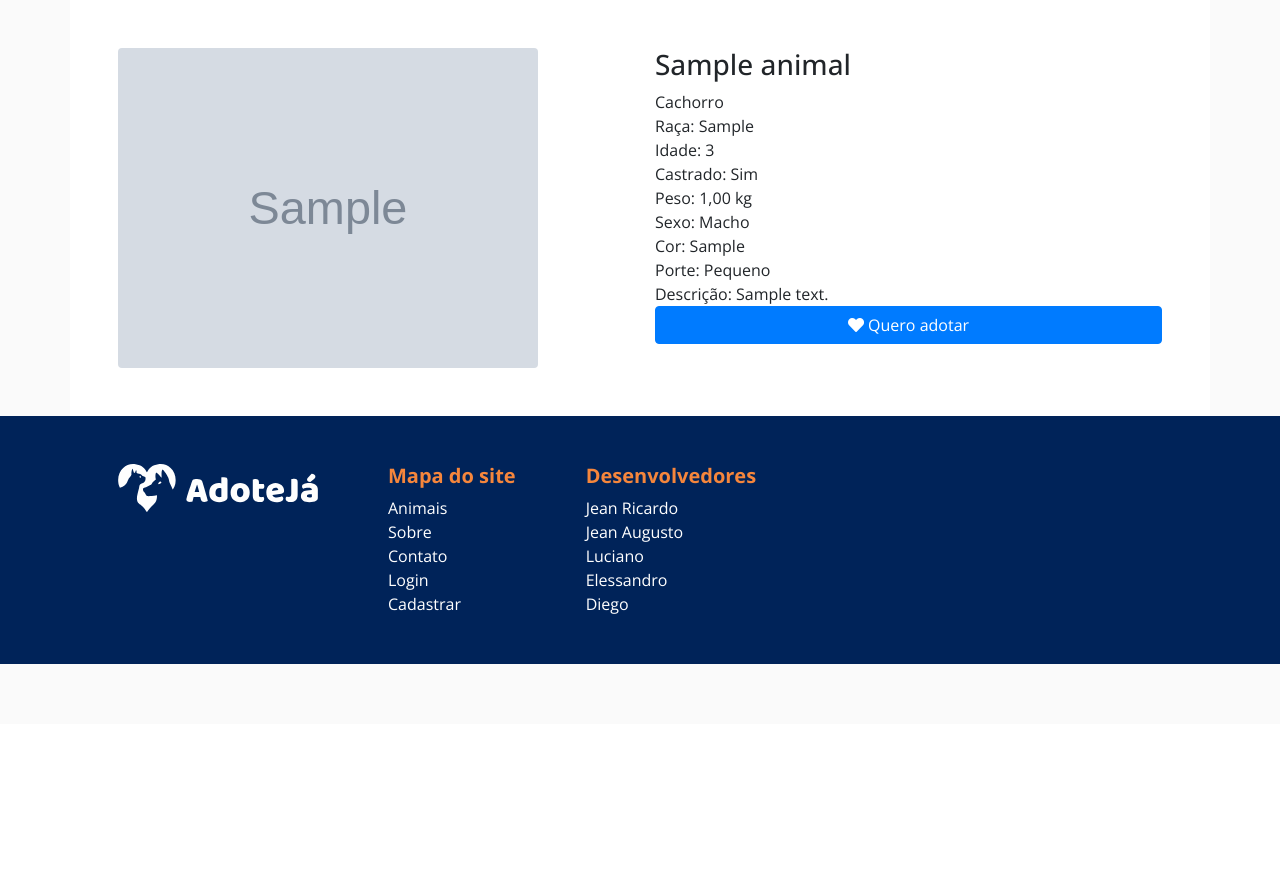
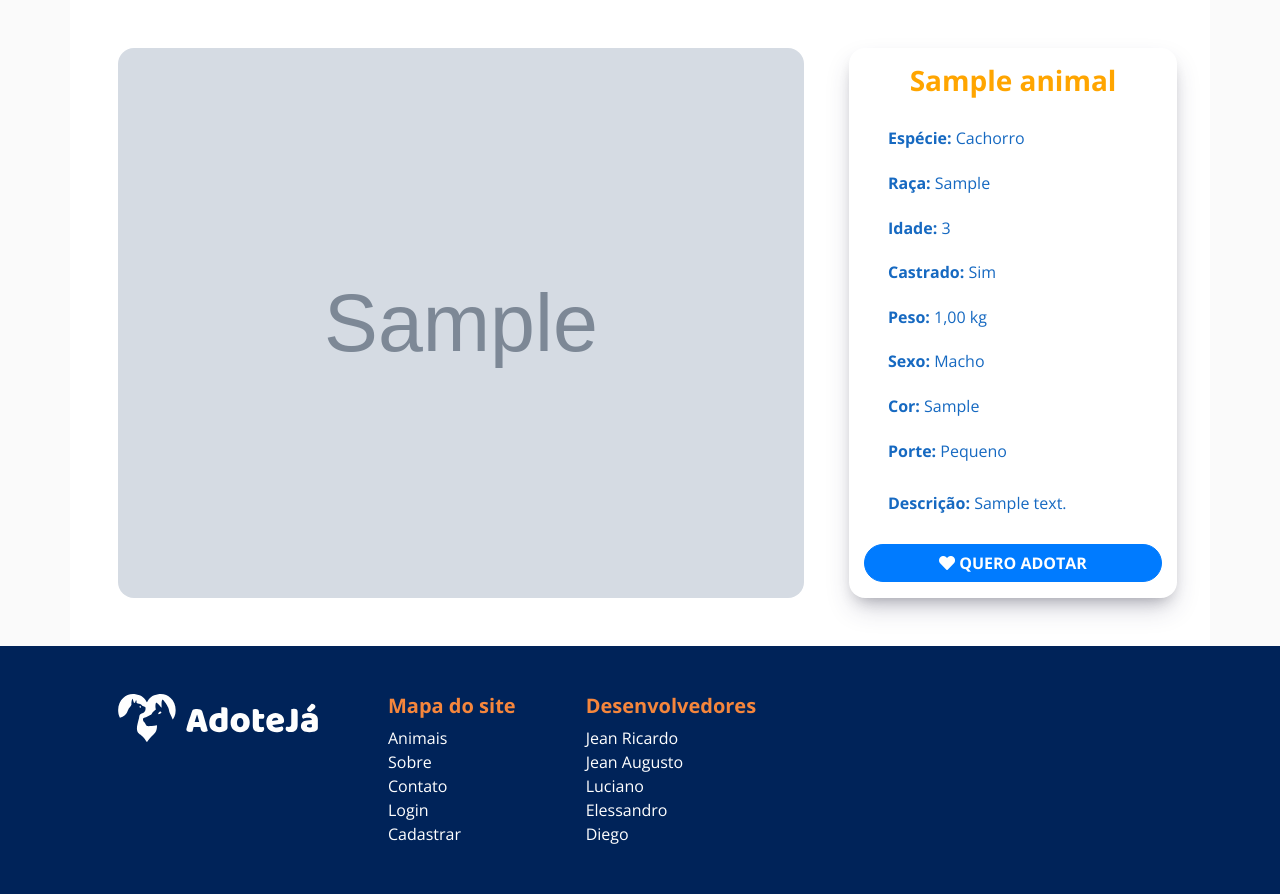
Before and after one commit to jeanrfj/AdoteJa, a Django app: page /animais/1/ in a window 1280 px wide. Shown: the part 76-970 px from the top of the page. Before the commit the page ends 740 px from the top, so only its background shows below. Run offline with Django 4.2, Linux system fonts and the light colour scheme; tables that the repository leaves empty hold one stand-in row (values such as "Sample post"); grey boxes marked "Sample" are stand-in pictures; parts of the project's set-up code (start-up, migrations or seed data) failed here and were passed over; some libraries are stand-ins or nearby versions.

Commit message:
bugs em live 2

```diff
--- a/animal/templates/animal/detalhe.html
+++ b/animal/templates/animal/detalhe.html
@@ -2,43 +2,50 @@
 
 {%block conteudo%}
 
+<head>
+    <style>
+        .linhas {
+            background-color: gray;
+        }
+    </style>
+</head>
+
 
 <div class="container p-5 bg-white">
-    <div class="row">
-        <div class="col-lg">
-            <div class="row no-gutters">
-                <div class="col-lg-12">
-                    {%if animal.imagem%}
+    <div class="row justify-content-around" style="gap: 30px">
+        <div class="col-8">
 
-                    <img class="img-fluid rounded" src="{{animal.imagem.url}}"
-                        style="width: 420px; height: 320px; object-fit: cover;">
+            {%if animal.imagem%}
 
-                    {%endif%}
-                </div>
-            </div>
+            <img class="img-fluid " src="{{animal.imagem.url}}"
+                style="width: 100%; height: 550px; object-fit: cover; border-radius: 1rem;">
+
+            {%endif%}
+
         </div>
 
-
-        <div class="col-lg">
-            <h3>{{ animal.nome_animal }}</h3>
-
-            <div>
-                {%if animal.especie == 'C'%}
+        <div class="col d-flex flex-column justify-content-between pb-3 py-3"
+            style="box-shadow: rgba(50, 50, 93, 0.25) 0px 13px 27px -5px, rgba(0, 0, 0, 0.3) 0px 8px 16px -8px; border-radius: 1rem;">
+            <h3 style="color: orange; display: block; " class="text-center"> <b> {{ animal.nome_animal }} </b></h3>
+            <div class=" rounded px-4 " style="color: #1669c1;">
+                <b> Espécie: </b> {%if animal.especie == 'C'%}
                 Cachorro
                 {%else%}
                 Gato
                 {%endif%}
             </div>
-            <div>
-                Raça: {{ animal.raca}}
+            <div class=" rounded px-4 " style="color: #1669c1;">
+                <b>
+                    Raça:</b> {{ animal.raca}}
             </div>
-            <div>
-
-                Idade: {{idade}}
+            <div class=" rounded px-4 " style="color: #1669c1;">
+                <b>
+                    Idade:
+                </b> {{idade}}
             </div>
 
-            <div>
-                Castrado:
+            <div class=" rounded px-4 " style="color: #1669c1;">
+                <b> Castrado: </b>
                 {%if animal.castrado == 'S'%}
                 Sim
                 {%else%}
@@ -46,15 +53,13 @@
                 {%endif%}
 
             </div>
-
-            <div>
-
-                Peso: {{ animal.peso|floatformat:2|add:" kg" }}
+            <div class=" rounded px-4 " style="color: #1669c1;">
+                <b>
+                    Peso: </b>{{ animal.peso|floatformat:2|add:" kg" }}
             </div>
 
-
-            <div>
-                Sexo:
+            <div class=" rounded px-4 " style="color: #1669c1;">
+                <b> Sexo: </b>
                 {%if animal.sexo == 'M'%}
                 Macho
                 {%else%}
@@ -62,12 +67,12 @@
                 {%endif%}
             </div>
 
-            <div>
-                Cor: {{ animal.cor}}
+            <div class=" rounded px-4 " style="color: #1669c1;">
+                <b> Cor: </b> {{ animal.cor}}
             </div>
 
-            <div>
-                Porte:
+            <div class=" rounded px-4 " style="color: #1669c1;">
+                <b> Porte: </b>
 
                 {%if animal.porte == 'P'%}
                 Pequeno
@@ -79,19 +84,17 @@
 
             </div>
 
-            <div>
-                Descrição:
+
+            <div class=" rounded px-4 py-2" style="color: #1669c1;">
+                <b> Descrição: </b>
                 {{ animal.descricao}}
             </div>
 
-
-
-
             <!--#TODO: MANEIRA DE ADICIONAR LINKS PARA OUTRAS PAGINAS-->
             <form action="/animais/interesse/{{ animal.id }}/{{ animal.nome_animal }}" id="form-add-to-cart">
-                <button type="submit" class="btn btn-primary btn-block">
+                <button type="submit" class="btn btn-primary btn-block rounded-pill">
                     <i class="fa fa-heart" aria-hidden="true"></i>
-                    Quero adotar
+                    <b> QUERO ADOTAR </b>
                 </button>
             </form>
         </div>
```
Also changed, not shown: animal/templates/animal/lista.html (+19 -24 lines), animal/templates/interesse.html (+6 -5 lines), conta/templates/listar-animais.html (+4 -4 lines).
